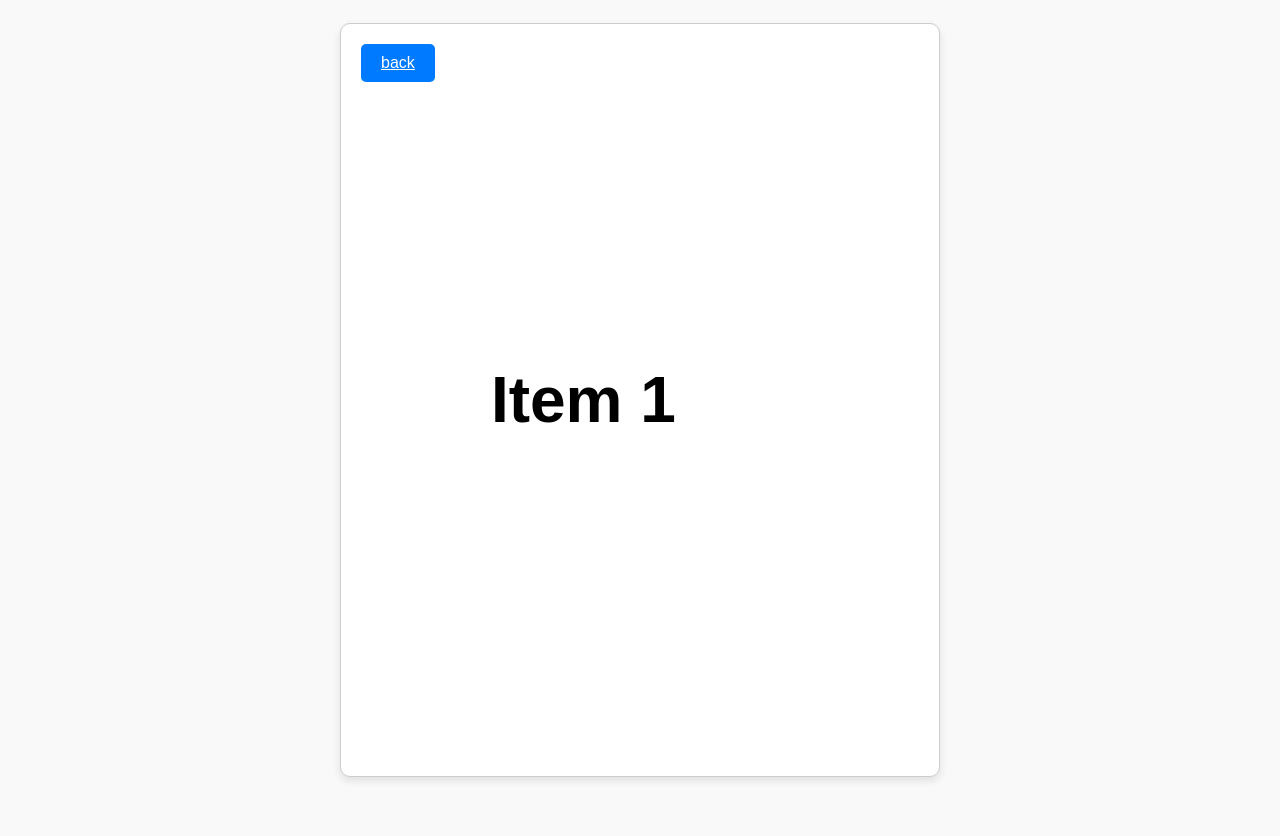
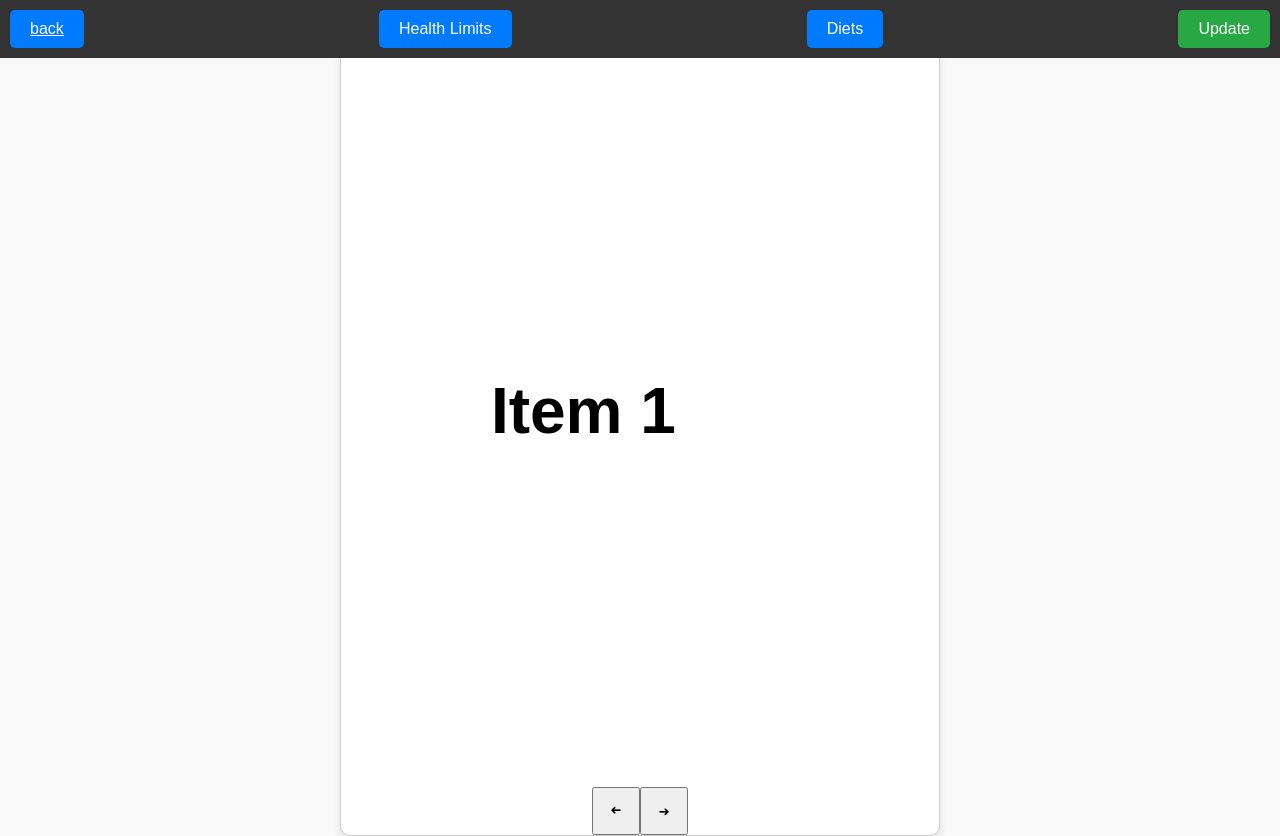
Before and after one commit to aasthasharm/pantryplanner, a Flask app: page /recipes in a window 1280 px wide. Before the commit the page ends 781 px from the top, so only its background shows below. Run offline with Flask 3, Linux system fonts and the light colour scheme.

Commit message:
looks prettier now, need to prettify recipe carousel page

```diff
--- a/static/css/recipes_style.css
+++ b/static/css/recipes_style.css
@@ -13,21 +13,21 @@ body {
     height: 100vh;
 }
 
-.container {
-    position: relative;
-    width: 80%;
-    max-width: 600px;
-    background-color: white;
-    border: 1px solid #ccc;
-    border-radius: 10px;
-    overflow: hidden;
-    box-shadow: 0 4px 8px rgba(0, 0, 0, 0.1);
+.navbar {
+    width: 100%;
+    background-color: #333;
+    display: flex;
+    justify-content: space-between;
+    align-items: center;
+    padding: 10px;
+    position: fixed;
+    top: 0;
+    left: 0;
+    right: 0;
+    z-index: 100;
 }
 
 .back-button {
-    position: absolute;
-    top: 20px;
-    left: 20px;
     background-color: #007bff;
     color: white;
     border: none;
@@ -40,23 +40,94 @@ body {
 .back-button:hover {
     background-color: #0056b3;
 }
+
+.dropdown {
+    position: relative;
+    display: inline-block;
+}
+
+.dropbtn {
+    background-color: #007bff;
+    color: white;
+    padding: 10px 20px;
+    font-size: 16px;
+    border: none;
+    border-radius: 5px;
+    cursor: pointer;
+}
+
+.dropbtn:hover {
+    background-color: #0056b3;
+}
+
+.dropdown-content {
+    display: none;
+    position: absolute;
+    background-color: #f9f9f9;
+    box-shadow: 0px 8px 16px rgba(0,0,0,0.2);
+    z-index: 1;
+    min-width: 160px;
+}
+
+.dropdown-content a {
+    color: black;
+    padding: 12px 16px;
+    text-decoration: none;
+    display: block;
+}
+
+.dropdown-content a:hover {
+    background-color: #ddd;
+}
+
+.dropdown:hover .dropdown-content {
+    display: block;
+}
+
+.update-btn {
+    background-color: #28a745;
+    color: white;
+    padding: 10px 20px;
+    font-size: 16px;
+    border: none;
+    border-radius: 5px;
+    cursor: pointer;
+}
+
+.update-btn:hover {
+    background-color: #218838;
+}
+
+.container {
+    position: relative;
+    width: 80%;
+    max-width: 600px;
+    background-color: white;
+    border: 1px solid #ccc;
+    border-radius: 10px;
+    overflow: hidden;
+    box-shadow: 0 4px 8px rgba(0, 0, 0, 0.1);
+    margin-top: 70px; /* Adjusted to account for navbar */
+}
+
 .list {
     display: flex;
     gap: 8px;
     padding: 16px;
-
     list-style: none;
     overflow-x: scroll;
     scroll-snap-type: x mandatory;
+    scrollbar-width: none;
+    -ms-overflow-style: none;
 }
-
+.list::-webkit-scrollbar {
+    display: none;
+}
 .item {
     flex-shrink: 0;
     width: 80%;
     height: 90vh;
-
     background-color: #FFF;
-
     scroll-snap-align: center;
 }
 
@@ -65,8 +136,36 @@ body {
     align-items: center;
     justify-content: center;
     height: 100%;
-
     font-family: sans-serif;
     font-size: 64px;
     font-weight: bold;
 }
+
+.button {
+    top: 50%;
+    width: 3rem;
+    height: 3rem;
+}
+
+.button--previous {
+    left: 1.5rem;
+    transform: rotate(180deg);
+}
+
+.button--next {
+    right: 1.5rem;
+}
+
+.flex-parent {
+    display: flex;
+    align-items: center;
+}
+
+.jc-center {
+    justify-content: center;
+    align-items: center;
+}
+
+button.margin-right {
+    margin-right: 20px;
+}
--- a/templates/home.html
+++ b/templates/home.html
@@ -9,8 +9,8 @@
 <body>
 
     <div class="top-left">
-        <h1>input ingredients.</h1>
-        <h1>get recipes.</h1>
+        <h1>Input ingredients.</h1>
+        <h1>Get recipes.</h1>
         <form action="{{ url_for('submit') }}" method="POST">
             <div class="input-container">
                 <input type="text" name="ingredients" placeholder="Enter ingredients" class="textbox">
--- a/templates/recipes.html
+++ b/templates/recipes.html
@@ -7,10 +7,36 @@
     <link rel="stylesheet" href="\..\static\css\recipes_style.css">
 </head>
 <body>
-    <div class="container">
 
+    <!-- Navigation Bar -->
+    <nav class="navbar">
         <a href="{{ url_for('index') }}" class="back-button">back</a>
 
+        <!-- Dropdown: Health Limits -->
+        <div class="dropdown">
+            <button class="dropbtn">Health Limits</button>
+            <div class="dropdown-content">
+                <a href="#">Low Sodium</a>
+                <a href="#">Low Sugar</a>
+                <a href="#">Gluten Free</a>
+            </div>
+        </div>
+
+        <!-- Dropdown: Diets -->
+        <div class="dropdown">
+            <button class="dropbtn">Diets</button>
+            <div class="dropdown-content">
+                <a href="#">Vegan</a>
+                <a href="#">Keto</a>
+                <a href="#">Paleo</a>
+            </div>
+        </div>
+
+        <!-- Update Button -->
+        <button class="update-btn">Update</button>
+    </nav>
+
+    <div class="container">
         <ul class="list">
             <li class="item"><div class="content">Item 1</div></li>
             <li class="item"><div class="content">Item 2</div></li>
@@ -18,6 +44,28 @@
             <li class="item"><div class="content">Item 4</div></li>
             <li class="item"><div class="content">I'm gonna touch you</div></li>
         </ul>
+        <div class="flex-parent jc-center">
+            <button class="button button--previous" type="button">➜</button>
+            <button class="button button--next" type="button">➜</button>
+        </div>
     </div>
+
+    <script>
+        const list = document.querySelector(".list");
+        const item = document.querySelector(".item");
+        const itemWidth = item.offsetWidth;
+
+        function handleClick(direction) {
+            if(direction === "previous") {
+                list.scrollBy({ left: -itemWidth, behavior: "smooth" });
+            } else {
+                list.scrollBy({ left: itemWidth, behavior: "smooth" });
+            }
+        }
+
+        document.querySelector(".button--previous").addEventListener("click", () => handleClick("previous"));
+        document.querySelector(".button--next").addEventListener("click", () => handleClick("next"));
+    </script>
+
 </body>
 </html>
```
Also changed, not shown: static/css/home_style.css (+47 -26 lines). Lines whose indentation alone changed are shown as unchanged.
